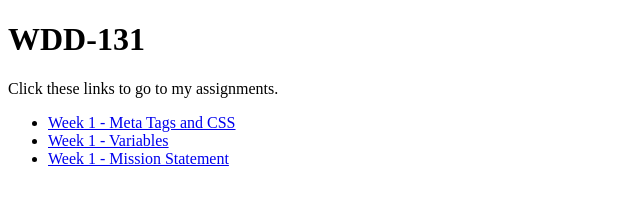
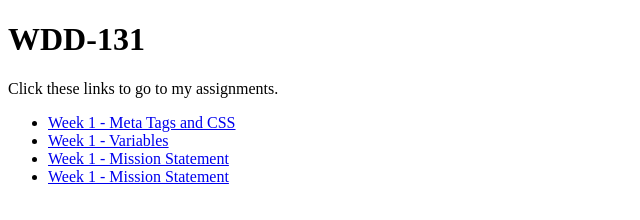
Before and after one commit to Rayce303/wdd131, a plain HTML site: page index.html in a window 1280 px wide. Shown: the whole page, without its empty margins (0-640 px from the left). Drawn offline with Linux system fonts and the light colour scheme.

Commit message:
link to DOM basics
added a link to the ponder activity

```diff
--- a/index.html
+++ b/index.html
@@ -18,6 +18,9 @@
         <li>
             <a href="./Week 1/ponder/mission/index.html">Week 1 - Mission Statement</a>
         </li>
+        <li>
+            <a href="./Week-2/dom.html">Week 1 - Mission Statement</a>
+        </li>
     </ul>
 </body>
 </html>
```
